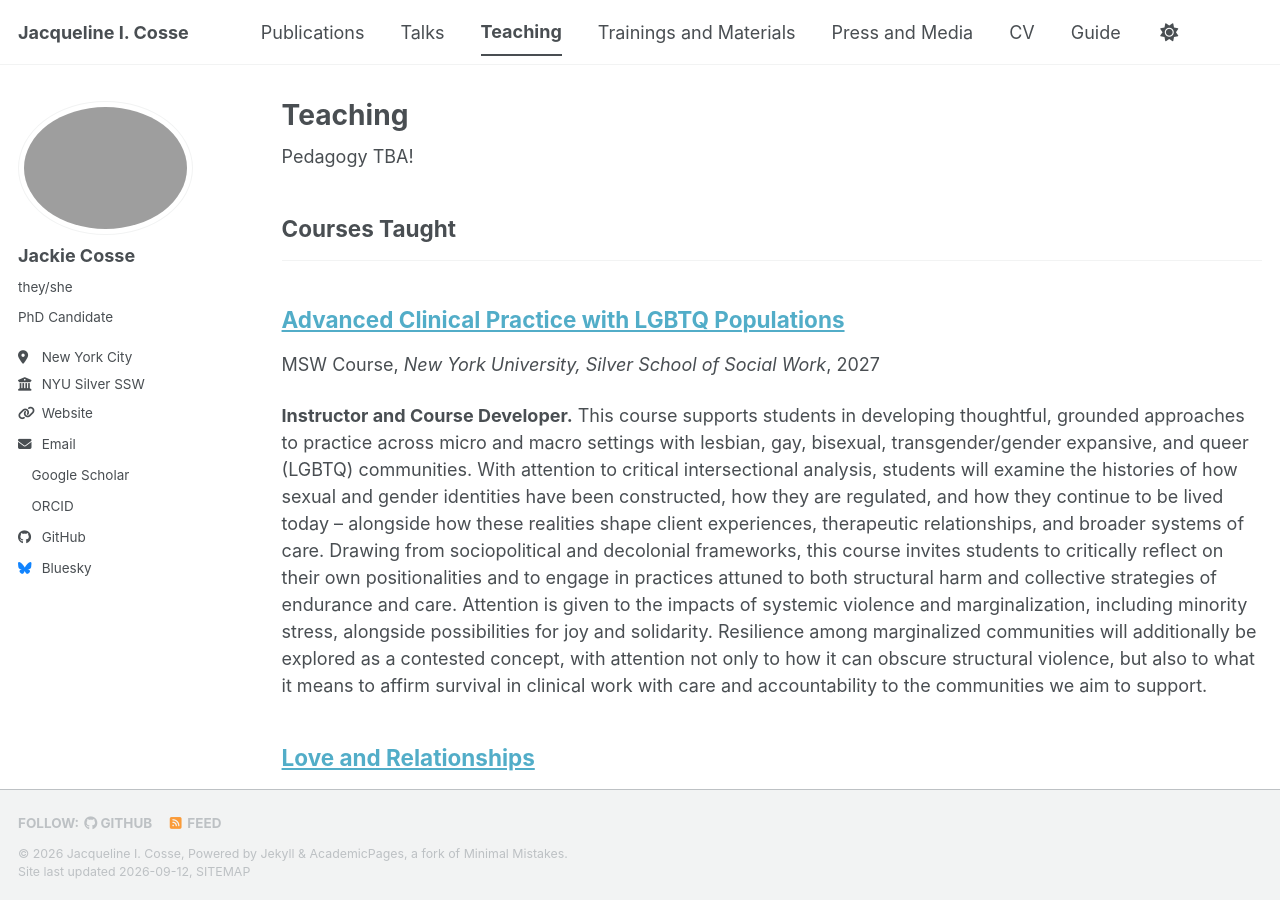
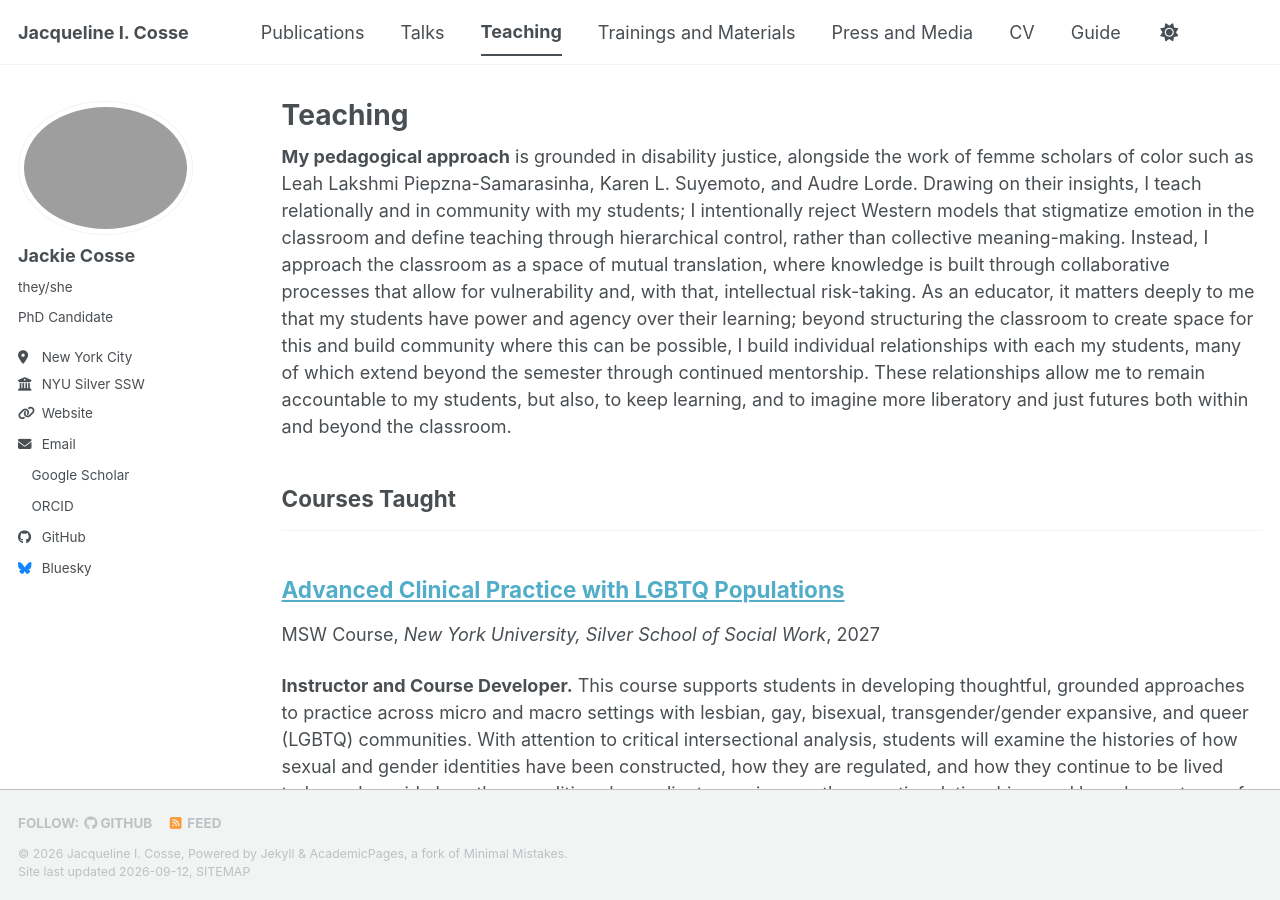
Before and after one commit to jackiecosse/jackiecosse.com, a Jekyll site: the page built from _pages/teaching.html, in a window 1280 px wide and 900 px high. Built offline with Jekyll 4.4.1, drawn with Linux system fonts in a browser that asks for light colours; a style sheet for code colours, icons or effects is not loaded.

Commit message:
Update teaching.html

```diff
--- a/_pages/teaching.html
+++ b/_pages/teaching.html
@@ -7,7 +7,7 @@ author_profile: true
 
 {% include base_path %}
 
-Pedagogy TBA!
+<b>My pedagogical approach</b> is grounded in disability justice, alongside the work of femme scholars of color such as Leah Lakshmi Piepzna-Samarasinha, Karen L. Suyemoto, and Audre Lorde. Drawing on their insights, I teach relationally and in community with my students; I intentionally reject Western models that stigmatize emotion in the classroom and define teaching through hierarchical control, rather than collective meaning-making. Instead, I approach the classroom as a space of mutual translation, where knowledge is built through collaborative processes that allow for vulnerability and, with that, intellectual risk-taking. As an educator, it matters deeply to me that my students have power and agency over their learning; beyond structuring the classroom to create space for this and build community where this can be possible, I build individual relationships with each my students, many of which extend beyond the semester through continued mentorship. These relationships allow me to remain accountable to my students, but also, to keep learning, and to imagine more liberatory and just futures both within and beyond the classroom.
 
 <!-- New style rendering if teaching categories are defined -->
 {% if site.teaching_category %}
```
